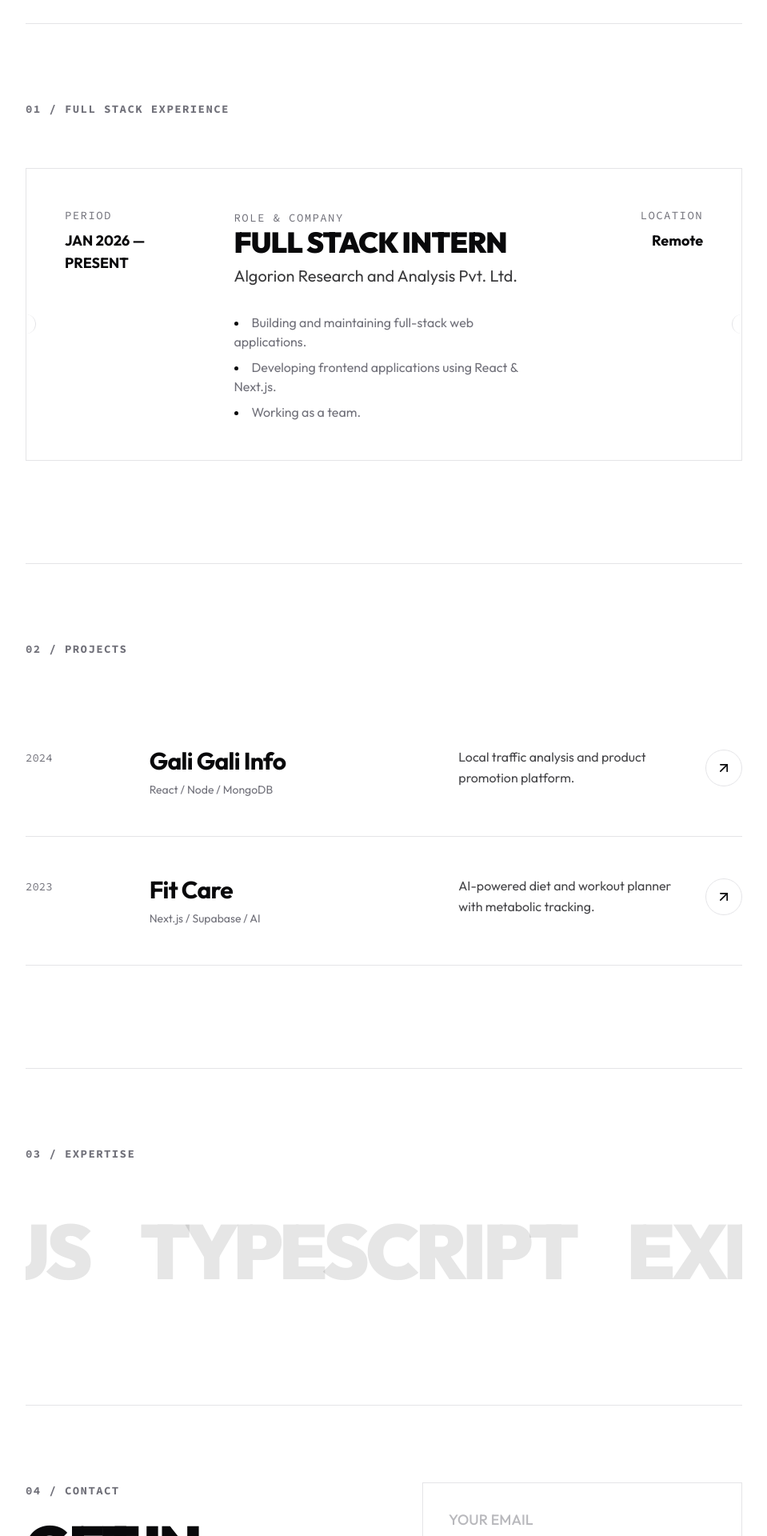
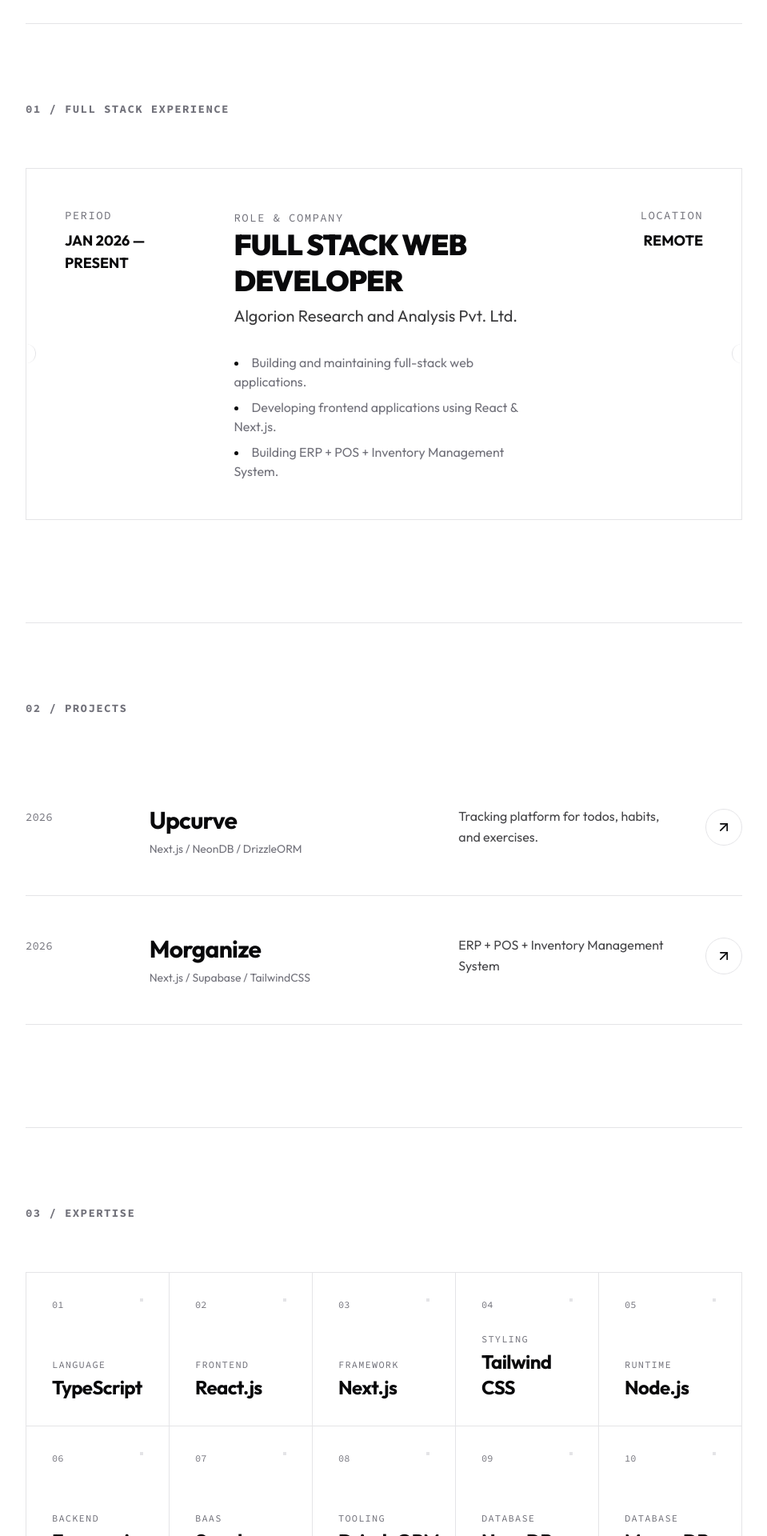
Before and after one commit to kirtanpatel01/kjpatel, a Next.js app: page / in a window 1280 px wide. Shown: the part 820-2740 px from the top of the page at 80% size, without its empty margins (160-1119 px from the left). Built offline with nearby package versions, Linux system fonts and the light colour scheme.

Commit message:
some updates and added latest project. remove minor mistakes

```diff
--- a/app/layout.tsx
+++ b/app/layout.tsx
@@ -25,7 +25,7 @@ const outfit = Outfit({
 export const metadata: Metadata = {
   metadataBase: new URL("https://kjpatel.vercel.app"),
   title: {
-    default: "Kirtan Patel | Full Stack Developer",
+    default: "Kirtan Patel",
     template: "%s | Kirtan Patel"
   },
   description: "Personal portfolio of Kirtan Patel, a Full Stack Developer & Digital Craftsman tailored for high-performance web experiences.",
@@ -68,7 +68,7 @@ export default function RootLayout({
           disableTransitionOnChange
         >
           <Toaster richColors />
-          <Cursor />
+          {/* <Cursor /> */}
           <Header />
           <JsonLd />
           {children}
--- a/app/page.tsx
+++ b/app/page.tsx
@@ -1,5 +1,3 @@
-"use client";
-
 import Hero from "@/components/hero";
 import Skills from "@/components/skills";
 import Projects from "@/components/projects";
--- a/components/contact.tsx
+++ b/components/contact.tsx
@@ -60,9 +60,9 @@ export default function Contact() {
               <div className="flex flex-col gap-1">
                  <h3 className="text-xs font-mono uppercase tracking-widest text-muted-foreground mb-2">Socials</h3>
                  <div className="flex flex-wrap gap-6">
-                    <a href="https://linkedin.com/in/kirtanpatel01" target="_blank" rel="noopener noreferrer" className="text-lg font-medium hover:underline underline-offset-4 decoration-1">LinkedIn</a>
+                    <a href="https://linkedin.com/in/kjpatel-dev" target="_blank" rel="noopener noreferrer" className="text-lg font-medium hover:underline underline-offset-4 decoration-1">LinkedIn</a>
                     <a href="https://github.com/kirtanpatel01" target="_blank" rel="noopener noreferrer" className="text-lg font-medium hover:underline underline-offset-4 decoration-1">GitHub</a>
-                    <a href="https://x.com/_k_j_patel_" target="_blank" rel="noopener noreferrer" className="text-lg font-medium hover:underline underline-offset-4 decoration-1">Twitter</a>
+                    <a href="https://x.com/kjpatel_dev" target="_blank" rel="noopener noreferrer" className="text-lg font-medium hover:underline underline-offset-4 decoration-1">Twitter</a>
                  </div>
               </div>
            </div>
@@ -110,7 +110,7 @@ export default function Contact() {
           <button
             type="submit"
             disabled={loading}
-            className="w-full p-6 sm:p-8 border-t border-border bg-foreground text-background font-bold tracking-widest uppercase hover:bg-foreground/90 transition-colors flex items-center justify-between group"
+            className="w-full p-6 sm:p-8 border-t border-border bg-foreground text-background font-bold tracking-widest uppercase hover:bg-foreground/90 transition-colors flex items-center justify-between group cursor-pointer"
           >
             <span>{loading ? "Sending..." : "Send Message"}</span>
             <ArrowRight className="w-5 h-5 group-hover:translate-x-1 transition-transform" />
--- a/components/experience.tsx
+++ b/components/experience.tsx
@@ -1,7 +1,21 @@
 "use client";
 import { useRef, useState } from "react";
 
-export default function Experience() {
+const experiences = [
+  {
+    period: "JAN 2026 — PRESENT",
+    role: "Full Stack Web Developer",
+    company: "Algorion Research and Analysis Pvt. Ltd.",
+    location: "Remote",
+    responsibilities: [
+      "Building and maintaining full-stack web applications.",
+      "Developing frontend applications using React & Next.js.",
+      "Building ERP + POS + Inventory Management System.",
+    ]
+  }
+];
+
+const ExperienceItem = ({ exp }: { exp: typeof experiences[0] }) => {
   const divRef = useRef<HTMLDivElement>(null);
   const [position, setPosition] = useState({ x: 0, y: 0 });
   const [opacity, setOpacity] = useState(0);
@@ -16,17 +30,12 @@ export default function Experience() {
   const handleMouseLeave = () => setOpacity(0);
 
   return (
-    <section id="experience" className="py-24 border-t border-border">
-      <div className="flex items-baseline justify-between mb-16">
-        <h2 className="text-sm font-mono uppercase tracking-widest text-muted-foreground">01 / Full Stack Experience</h2>
-      </div>
-
     <div
       ref={divRef}
       onMouseMove={handleMouseMove}
       onMouseEnter={handleMouseEnter}
       onMouseLeave={handleMouseLeave}
-        className="group relative border border-border p-8 sm:p-12 overflow-hidden bg-background"
+      className="group relative border border-border p-8 sm:p-12 overflow-hidden bg-background mb-4 last:mb-0 transition-colors hover:border-foreground/20"
     >
       {/* Spotlight Gradient */}
       <div
@@ -38,32 +47,47 @@ export default function Experience() {
       />
 
       {/* Decorative "Ticket" notches */}
-        <div className="absolute top-1/2 -left-3 w-6 h-6 bg-background rounded-full border-r border-border z-10" />
-        <div className="absolute top-1/2 -right-3 w-6 h-6 bg-background rounded-full border-l border-border z-10" />
+      <div className="absolute top-1/2 -left-3 w-6 h-6 bg-background rounded-full border-r border-border z-10 hidden sm:block" />
+      <div className="absolute top-1/2 -right-3 w-6 h-6 bg-background rounded-full border-l border-border z-10 hidden sm:block" />
 
       <div className="grid grid-cols-1 lg:grid-cols-12 gap-8 lg:gap-12 items-start relative z-10">
         <div className="lg:col-span-3">
-            <span className="font-mono text-sm tracking-widest text-muted-foreground block mb-2">PERIOD</span>
-            <span className="text-lg font-bold">JAN 2026 — PRESENT</span>
+          <span className="font-mono text-sm tracking-widest text-muted-foreground block mb-2 uppercase">PERIOD</span>
+          <span className="text-lg font-bold uppercase">{exp.period}</span>
         </div>
 
         <div className="lg:col-span-6 space-y-2">
-            <span className="font-mono text-sm tracking-widest text-muted-foreground">ROLE & COMPANY</span>
-            <h3 className="text-3xl sm:text-4xl font-black uppercase">Full Stack Intern</h3>
-            <p className="text-xl text-foreground/80">Algorion Research and Analysis Pvt. Ltd.</p>
+          <span className="font-mono text-sm tracking-widest text-muted-foreground uppercase">ROLE & COMPANY</span>
+          <h3 className="text-3xl sm:text-4xl font-black uppercase leading-tight">{exp.role}</h3>
+          <p className="text-xl text-foreground/80">{exp.company}</p>
 
           <ul className="mt-8 space-y-2 list-disc list-inside text-muted-foreground marker:text-foreground">
-              <li>Building and maintaining full-stack web applications.</li>
-              <li>Developing frontend applications using React & Next.js.</li>
-              <li>Working as a team.</li>
+            {exp.responsibilities.map((resp, i) => (
+              <li key={i}>{resp}</li>
+            ))}
           </ul>
         </div>
 
         <div className="lg:col-span-3 lg:text-right">
-            <span className="font-mono text-sm tracking-widest text-muted-foreground block mb-2">LOCATION</span>
-            <span className="text-lg font-bold">Remote</span>
+          <span className="font-mono text-sm tracking-widest text-muted-foreground block mb-2 uppercase">LOCATION</span>
+          <span className="text-lg font-bold uppercase">{exp.location}</span>
         </div>
       </div>
+    </div>
+  );
+};
+
+export default function Experience() {
+  return (
+    <section id="experience" className="py-24 border-t border-border">
+      <div className="flex items-baseline justify-between mb-16">
+        <h2 className="text-sm font-mono uppercase tracking-widest text-muted-foreground">01 / Full Stack Experience</h2>
+      </div>
+
+      <div className="flex flex-col">
+        {experiences.map((exp, index) => (
+          <ExperienceItem key={index} exp={exp} />
+        ))}
       </div>
     </section>
   );
--- a/components/footer.tsx
+++ b/components/footer.tsx
@@ -12,7 +12,7 @@ export default function Footer() {
       <div className="flex gap-4">
          <span>© {new Date().getFullYear()} KJ_Patel</span>
          <span>•</span>
-         <span>Vadodara, Gujaratt, IN</span>
+         <span>Vadodara, Gujarat, IN</span>
       </div>
 
       <button
--- a/components/projects.tsx
+++ b/components/projects.tsx
@@ -77,18 +77,18 @@ const ProjectItem = ({ project }: { project: Project }) => {
 export default function Projects() {
   const projects = [
     {
-      title: "Gali Gali Info",
-      description: "Local traffic analysis and product promotion platform.",
-      tech: "React / Node / MongoDB",
-      link: "https://galigaliinfo.vercel.app/",
-      year: "2024"
+      title: "Upcurve",
+      description: "Tracking platform for todos, habits, and exercises.",
+      tech: "Next.js / NeonDB / DrizzleORM ",
+      link: "https://upcurve-xi.vercel.app",
+      year: "2026"
     },
     {
-      title: "Fit Care",
-      description: "AI-powered diet and workout planner with metabolic tracking.",
-      tech: "Next.js / Supabase / AI",
-      link: "https://fitcare-alpha.vercel.app/",
-      year: "2023"
+      title: "Morganize",
+      description: "ERP + POS + Inventory Management System",
+      tech: "Next.js / Supabase / TailwindCSS ",
+      link: "#",
+      year: "2026"
     },
   ];
 
--- a/components/skills.tsx
+++ b/components/skills.tsx
@@ -1,59 +1,49 @@
 "use client";
 
+const skills = [
+  { name: "TypeScript", category: "Language" },
+  { name: "React.js", category: "Frontend" },
+  { name: "Next.js", category: "Framework" },
+  { name: "Tailwind CSS", category: "Styling" },
+  { name: "Node.js", category: "Runtime" },
+  { name: "Express.js", category: "Backend" },
+  { name: "Supabase", category: "BaaS" },
+  { name: "DrizzleORM", category: "Tooling" },
+  { name: "NeonDB", category: "Database" },
+  { name: "MongoDB", category: "Database" },
+];
+
 export default function Skills() {
-  const skills = [
-    "REACT.JS",
-    "NEXT.JS",
-    "TYPESCRIPT",
-    "EXPRESS.JS",
-    "TAILWIND CSS",
-    "SUPABASE",
-    "MONGODB",
-  ];
-
-  // Duplicating for seamless loop
-  const marqueeItems = [...skills, ...skills, ...skills, ...skills];
-
   return (
-    <section id="skills" className="py-24 border-t border-border overflow-hidden">
-      <div className="mb-12">
+    <section id="skills" className="py-24 border-t border-border">
+      <div className="mb-16">
         <h2 className="text-sm font-mono uppercase tracking-widest text-muted-foreground">03 / Expertise</h2>
       </div>
 
-      <div className="relative flex w-full overflow-hidden select-none">
-        <div className="animate-marquee whitespace-nowrap py-4">
-          {marqueeItems.map((item, i) => (
-            <span key={i} className="inline-block mx-8 text-6xl sm:text-8xl font-black text-foreground/10 tracking-tighter uppercase hover:text-foreground hover:scale-105 transition-all duration-300 cursor-default">
-              {item}
-            </span>
-          ))}
-        </div>
-        <div className="absolute top-0 animate-marquee2 whitespace-nowrap py-4">
-          {marqueeItems.map((item, i) => (
-            <span key={i} className="inline-block mx-8 text-6xl sm:text-8xl font-black text-foreground/10 tracking-tighter uppercase hover:text-foreground hover:scale-105 transition-all duration-300 cursor-default">
-              {item}
-            </span>
-          ))}
-        </div>
+      <div className="grid grid-cols-1 md:grid-cols-2 lg:grid-cols-5 border-l border-t border-border">
+        {skills.map((skill, index) => (
+          <div
+            key={skill.name}
+            className="group relative h-48 border-r border-b border-border p-8 flex flex-col justify-between cursor-default overflow-hidden hover:bg-[#ccff00] transition-colors duration-300"
+          >
+            <div className="flex justify-between items-start">
+              <span className="text-xs font-mono text-muted-foreground group-hover:text-black transition-colors">
+                {(index + 1).toString().padStart(2, '0')}
+              </span>
+              <div className="w-1 h-1 bg-border group-hover:bg-black transition-colors" />
+            </div>
+
+            <div>
+              <p className="text-xs font-mono text-muted-foreground uppercase tracking-widest mb-1 group-hover:text-black transition-colors">
+                {skill.category}
+              </p>
+              <h3 className="text-2xl font-bold tracking-tight text-foreground group-hover:text-black transition-colors">
+                {skill.name}
+              </h3>
+            </div>
+          </div>
+        ))}
       </div>
-
-      {/* Inline Styles for the marquee animation to ensure no config dependencies */}
-      <style jsx>{`
-         .animate-marquee {
-           animation: marquee 120s linear infinite;
-         }
-         .animate-marquee2 {
-           animation: marquee2 120s linear infinite;
-         }
-         @keyframes marquee {
-           0% { transform: translateX(0%); }
-           100% { transform: translateX(-100%); }
-         }
-         @keyframes marquee2 {
-           0% { transform: translateX(100%); }
-           100% { transform: translateX(0%); }
-         }
-       `}</style>
     </section>
   );
 }
```
Also changed, not shown: components/header.tsx (+8 -7 lines), public/logo.svg (renamed from public/kj_logo.svg). Lines whose indentation alone changed are shown as unchanged.
